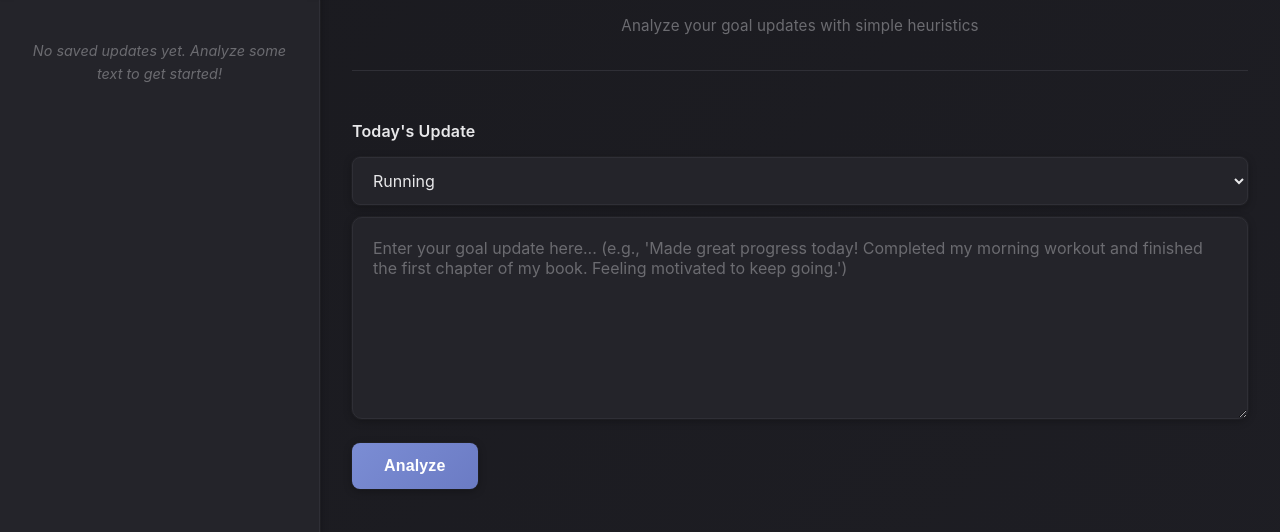
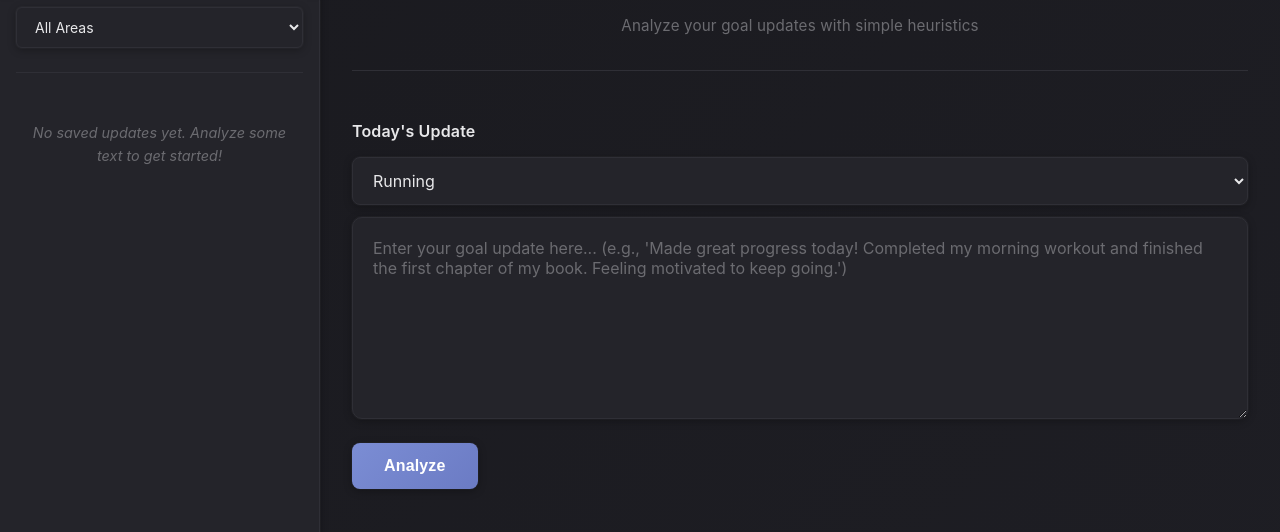
Before and after one commit to travisfrasier/goal-update-analyzer, a website: page public/index.html in a window 1280 px wide. Shown: the part 90-622 px from the top of the page. Drawn offline with Linux system fonts and the light colour scheme.

Commit message:
Add area filter functionality to the update list. Implemented dropdown for area selection in the UI, updated rendering logic to filter updates based on the selected area, and added a count display for filtered results. Enhanced CSS for the new filter elements.

```diff
--- a/public/app.js
+++ b/public/app.js
@@ -24,10 +24,13 @@ const updateList = document.getElementById('updateList');
 const emptyMessage = document.getElementById('emptyMessage');
 const readOnlyModal = document.getElementById('readOnlyModal');
 const closeModal = document.getElementById('closeModal');
+const areaFilter = document.getElementById('areaFilter');
+const filterCount = document.getElementById('filterCount');
 
 // Constants
 const STORAGE_KEY = 'goalUpdates';
 const LAST_AREA_STORAGE_KEY = 'goalUpdateLastArea';
+const AREA_FILTER_STORAGE_KEY = 'goalUpdateAreaFilter';
 const MAX_SAVED_UPDATES = 10;
 
 /**
@@ -89,20 +92,41 @@ function getSavedUpdates() {
  * Renders the list of saved updates in the sidebar
  */
 function renderSavedUpdates() {
-  const updates = getSavedUpdates();
+  const allUpdates = getSavedUpdates();
+
+  // Get selected filter (empty string means "All Areas")
+  const selectedArea = areaFilter.value;
+
+  // Filter updates by area (treat missing area as "Misc")
+  const filteredUpdates = selectedArea === ''
+    ? allUpdates
+    : allUpdates.filter(update => {
+        const area = update.area || 'Misc';
+        return area === selectedArea;
+      });
+
+  // Update count display
+  const totalCount = allUpdates.length;
+  const filteredCount = filteredUpdates.length;
+  if (totalCount > 0) {
+    filterCount.textContent = `Showing ${filteredCount} of ${totalCount}`;
+    filterCount.style.display = 'block';
+  } else {
+    filterCount.style.display = 'none';
+  }
 
   // Clear existing list
   updateList.innerHTML = '';
 
-  if (updates.length === 0) {
+  if (filteredUpdates.length === 0) {
     emptyMessage.style.display = 'block';
     return;
   }
 
   emptyMessage.style.display = 'none';
 
-  // Create list items for each update
-  updates.forEach(update => {
+  // Create list items for each filtered update
+  filteredUpdates.forEach(update => {
     const li = document.createElement('li');
     li.className = 'update-item';
 
@@ -333,16 +357,28 @@ document.addEventListener('keydown', (e) => {
   }
 });
 
-// Initialize: Load saved updates on page load
-renderSavedUpdates();
-
 // Initialize: Load last selected area
 const lastArea = localStorage.getItem(LAST_AREA_STORAGE_KEY);
 if (lastArea) {
   areaSelect.value = lastArea;
 }
 
+// Initialize: Load area filter from localStorage
+const savedFilter = localStorage.getItem(AREA_FILTER_STORAGE_KEY);
+if (savedFilter !== null) {
+  areaFilter.value = savedFilter;
+}
+
 // Save area when changed
 areaSelect.addEventListener('change', () => {
   localStorage.setItem(LAST_AREA_STORAGE_KEY, areaSelect.value);
 });
+
+// Filter updates when area filter changes
+areaFilter.addEventListener('change', () => {
+  localStorage.setItem(AREA_FILTER_STORAGE_KEY, areaFilter.value);
+  renderSavedUpdates();
+});
+
+// Initialize: Load saved updates on page load (after filter is restored)
+renderSavedUpdates();
--- a/public/index.html
+++ b/public/index.html
@@ -15,6 +15,22 @@
         <button class="toggle-btn" id="sidebarToggle" aria-label="Toggle sidebar">×</button>
       </div>
       <div class="sidebar-content" id="sidebarContent">
+        <div class="sidebar-filter">
+          <select id="areaFilter" class="area-filter-select">
+            <option value="">All Areas</option>
+            <option value="Running">Running</option>
+            <option value="Fitness / Health">Fitness / Health</option>
+            <option value="Cubing">Cubing</option>
+            <option value="Coding / Projects">Coding / Projects</option>
+            <option value="Reading / Learning">Reading / Learning</option>
+            <option value="Home / Chores">Home / Chores</option>
+            <option value="Relationship / Social">Relationship / Social</option>
+            <option value="Life Admin">Life Admin</option>
+            <option value="Work">Work</option>
+            <option value="Misc">Misc</option>
+          </select>
+          <p class="filter-count" id="filterCount"></p>
+        </div>
         <p class="empty-message" id="emptyMessage">No saved updates yet. Analyze some text to get started!</p>
         <ul class="update-list" id="updateList"></ul>
       </div>
--- a/public/style.css
+++ b/public/style.css
@@ -117,6 +117,44 @@ body {
   flex: 1;
   overflow-y: auto;
   padding: 1rem;
+}
+
+.sidebar-filter {
+  margin-bottom: 1rem;
+  padding-bottom: 1rem;
+  border-bottom: 1px solid var(--border-color);
+}
+
+.area-filter-select {
+  width: 100%;
+  padding: 0.625rem 0.875rem;
+  border: 1px solid var(--border-color);
+  border-radius: 6px;
+  font-size: 0.875rem;
+  font-family: inherit;
+  transition: all 0.25s ease;
+  background-color: var(--card-bg);
+  color: var(--text-color);
+  box-shadow: var(--shadow-card);
+  cursor: pointer;
+  margin-bottom: 0.5rem;
+}
+
+.area-filter-select:focus {
+  outline: none;
+  border-color: var(--accent-primary);
+  box-shadow: var(--shadow-card), 0 0 0 2px var(--accent-focus);
+}
+
+.area-filter-select:hover {
+  border-color: var(--border-color-hover);
+}
+
+.filter-count {
+  color: var(--text-muted);
+  font-size: 0.75rem;
+  margin: 0;
+  text-align: right;
 }
 
 .empty-message {
```
